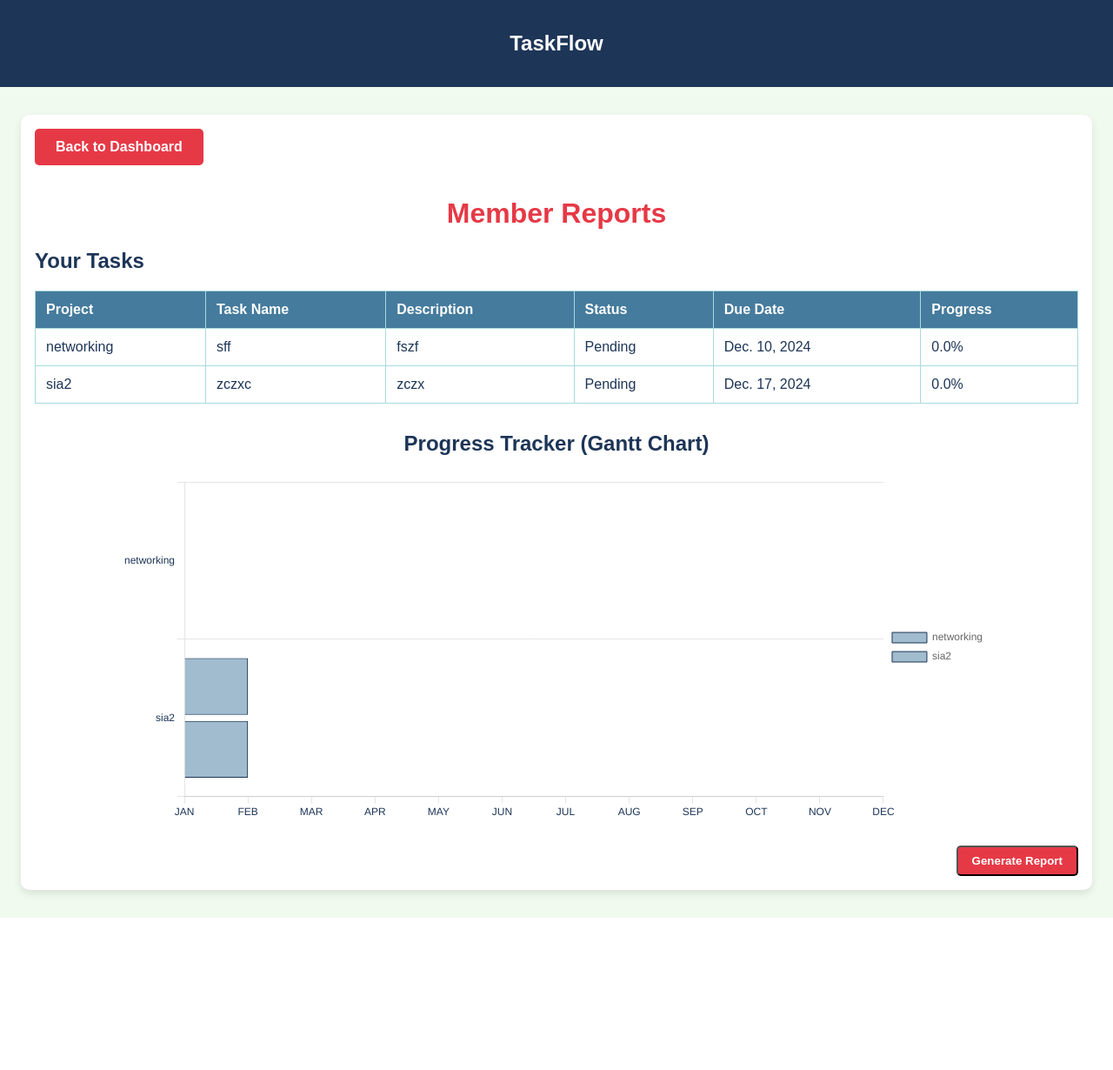
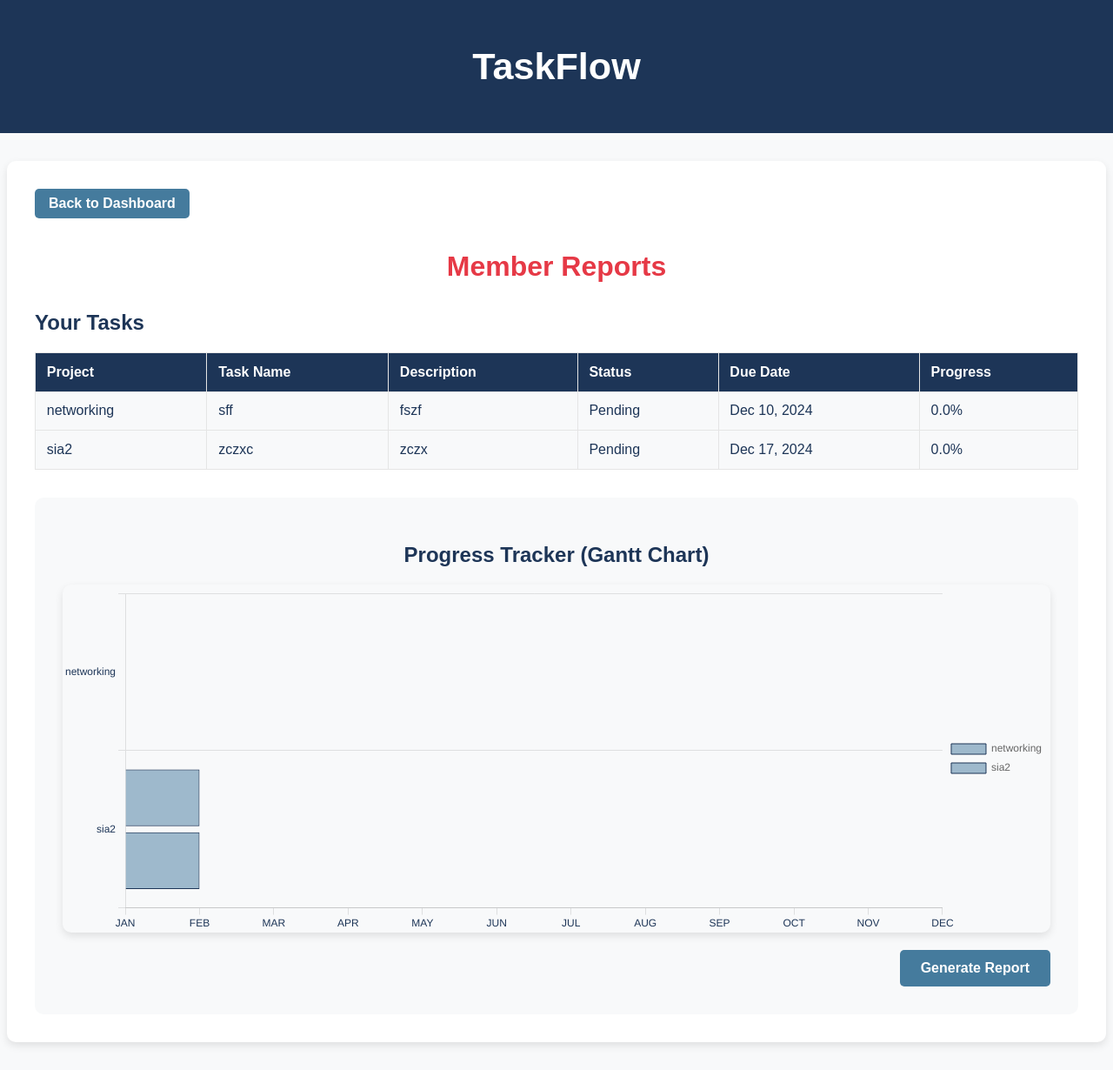
Before and after one commit to userrai/TaskFlow, a Django app: page /dashboard/member-reports/ in a window 1280 px wide. Shown: the whole page at 87% size. Before the commit the page ends 1055 px from the top, so only its background shows below. Run offline with Django 5.2, Linux system fonts and the light colour scheme; a user stored in the database is signed in; data comes from the database, SQL or seed files in the repository; both versions use the stored data as it was after the commit.

Commit message:
modified leader and member report pages

```diff
--- a/MyProject/MyApp/models.py
+++ b/MyProject/MyApp/models.py
@@ -32,6 +32,11 @@ class Project(models.Model):
         completed_tasks = self.tasks.filter(status='completed').count()
         return (completed_tasks / total_tasks) * 100
 
+    def save(self, *args, **kwargs):
+        """Automatically update project progress before saving."""
+        self.progress = self.calculate_progress()
+        super().save(*args, **kwargs)
+
     def get_task_summary(self):
         """Return task details for a summary report."""
         tasks = self.tasks.all()
@@ -54,9 +59,10 @@ ROLE_CHOICES = [
 class ProjectMember(models.Model):
     user = models.ForeignKey(User, on_delete=models.CASCADE)
     project = models.ForeignKey(Project, on_delete=models.CASCADE, related_name='members')
+    due_date = models.DateField(null=True, blank=True)  # Added due date
     role = models.CharField(max_length=20, choices=ROLE_CHOICES, default='team_member')
     joined_at = models.DateTimeField(auto_now_add=True)
-    progress = models.FloatField(default=0)  # Member's progress in percentage for the project
+    progress = models.FloatField(default=0)  # Project progress in percentage
 
     def __str__(self):
         return f"{self.user.username} in {self.project.name}"
@@ -94,3 +100,14 @@ class Task(models.Model):
     def get_user_tasks(user):
         """Retrieve all tasks assigned to a specific user."""
         return Task.objects.filter(assigned_to=user)
+
+    def save(self, *args, **kwargs):
+        """Ensure the parent project’s progress is updated when a task is saved."""
+        super().save(*args, **kwargs)
+        if self.project:
+            self.project.save()  # Update the project's progress whenever a task is saved
+
+    def update_task_status(self, status):
+        """Update the status of the task and ensure the project's progress is recalculated."""
+        self.status = status
+        self.save()  # This will automatically update the project progress due to the overridden save method in Task
--- a/MyProject/MyApp/static/css/member_reports.css
+++ b/MyProject/MyApp/static/css/member_reports.css
@@ -5,13 +5,16 @@
     --celadon-blue: #457B9D;
     --prussian-blue: #1D3557;
     --hover-blue: #DFF6F3;
+    --light-gray: #F8F9FA;
+    --medium-gray: #E5E5E5;
+    --dark-blue: #264653;
 }
 
 body {
-    font-family: Arial, sans-serif;
+    font-family: 'Arial', sans-serif;
     margin: 0;
     padding: 0;
-    background-color: var(--honeydew);
+    background-color: var(--light-gray);
     color: var(--prussian-blue);
 }
 
@@ -20,125 +23,91 @@ header {
     color: white;
     padding: 1rem;
     text-align: center;
+    font-size: 1.8rem;
+    font-weight: bold;
 }
 
 .container {
     max-width: 1200px;
     margin: 2rem auto;
-    padding: 1rem;
+    padding: 2rem;
     background-color: white;
     border-radius: 10px;
     box-shadow: 0 4px 10px rgba(0, 0, 0, 0.1);
 }
 
 h1 {
+    color: var(--imperial-red);
     text-align: center;
-    color: var(--imperial-red);
+    margin-bottom: 2rem;
+    font-size: 2rem;
 }
 
-.tasks-table, .tasks-table th, .tasks-table td {
-    border: 1px solid var(--powder-blue);
-    border-collapse: collapse;
+.back-btn {
+    display: inline-block;
+    padding: 0.5rem 1rem;
+    color: white;
+    background-color: var(--celadon-blue);
+    border-radius: 5px;
+    text-decoration: none;
+    font-weight: bold;
+    margin-bottom: 1rem;
+}
+
+.back-btn:hover {
+    background-color: var(--prussian-blue);
 }
 
 .tasks-table {
     width: 100%;
+    border-collapse: collapse;
     margin-bottom: 2rem;
+    background-color: var(--light-gray);
 }
 
-.tasks-table th, .tasks-table td {
-    padding: 0.75rem;
+.tasks-table th,
+.tasks-table td {
     text-align: left;
+    padding: 0.8rem;
+    border: 1px solid var(--medium-gray);
 }
 
 .tasks-table th {
-    background-color: var(--celadon-blue);
+    background-color: var(--prussian-blue);
     color: white;
+    font-weight: bold;
 }
 
 .tasks-table tbody tr:hover {
     background-color: var(--hover-blue);
 }
 
-.back-btn {
-    display: inline-block;
-    padding: 0.75rem 1.5rem;
-    margin-bottom: 1rem;
-    background-color: var(--imperial-red);
-    color: white;
-    text-decoration: none;
-    border-radius: 5px;
-    text-align: center;
-    font-weight: bold;
-    cursor: pointer;
-}
-
-.back-btn:hover {
-    background-color: var(--prussian-blue);
-}
-
 .gantt-container {
     margin-top: 2rem;
     text-align: center;
+    background-color: var(--light-gray);
+    padding: 2rem;
+    border-radius: 10px;
 }
 
 .gantt-chart {
     margin: auto;
-    width: 90%;
-    height: 300px;
+    border-radius: 10px;
+    overflow: hidden;
+    box-shadow: 0 4px 10px rgba(0, 0, 0, 0.1);
 }
 
-.pagination-buttons {
-    display: flex;
-    justify-content: flex-end;
-    margin-top: 1rem;
-    text-align: right;
-}
-
-.pagination-buttons button {
-    padding: 0.5rem 1rem;
-    margin-left: 0.5rem;
+.generate-report-btn {
     background-color: var(--celadon-blue);
     color: white;
     border: none;
+    padding: 0.75rem 1.5rem;
     border-radius: 5px;
+    font-size: 1rem;
     font-weight: bold;
-    cursor: pointer;
-}
-
-.pagination-buttons button:disabled {
-    background-color: #ccc;
-    cursor: not-allowed;
-}
-
-.pagination-buttons button:hover:not(:disabled) {
-    background-color: var(--prussian-blue);
-}
-
-.generate-report-btn {
-    display: inline-block;
-    padding: 0.5rem 1rem;
-    background-color: var(--imperial-red);
-    color: white;
-    text-decoration: none;
-    border-radius: 5px;
-    font-weight: bold;
-    margin-top: 0.5rem;
     cursor: pointer;
 }
 
 .generate-report-btn:hover {
     background-color: var(--prussian-blue);
 }
-
-.gantt-chart {
-    margin: auto;
-    width: 100%;
-    max-width: 1200px;
-    height: 400px;
-}
-
-canvas {
-    display: block;
-    margin: auto;
-}
--- a/MyProject/MyApp/views.py
+++ b/MyProject/MyApp/views.py
@@ -260,28 +260,41 @@ def leader_reports(request):
     if request.user.role != 'project_leader':
         return redirect('dashboard')  # Redirect non-leader users
 
-    projects = Project.objects.filter(members__user=request.user, members__role='project_manager')
+    # Fetch only projects where the user is a project leader
+    projects = Project.objects.filter(
+        members__user=request.user,
+        members__role='project_leader'
+    ).distinct()
 
+    # Paginate projects
     project_paginator = Paginator(projects, 10)
     project_page_number = request.GET.get('project_page', 1)
     project_page_obj = project_paginator.get_page(project_page_number)
 
-    tasks = Task.objects.filter(project__in=projects)
+    # Fetch all tasks related to these projects
+    tasks = Task.objects.filter(project__in=projects).select_related('assigned_to')
 
+    # Paginate tasks
     task_paginator = Paginator(tasks, 10)
     task_page_number = request.GET.get('task_page', 1)
     task_page_obj = task_paginator.get_page(task_page_number)
 
-    members = ProjectMember.objects.filter(project__in=projects)
+    # Fetch all members of these projects
+    members = ProjectMember.objects.filter(project__in=projects).select_related('user')
 
+    # Paginate members
     member_paginator = Paginator(members, 10)
     member_page_number = request.GET.get('member_page', 1)
     member_page_obj = member_paginator.get_page(member_page_number)
+
+    # Pass all tasks (not paginated) for the Gantt chart
+    all_tasks = Task.objects.filter(project__in=projects)
 
     return render(request, 'reports/leader_reports.html', {
         'projects': project_page_obj,
         'tasks': task_page_obj,
         'members': member_page_obj,
+        'all_tasks': all_tasks,
     })
 
 def generate_csv_report(request):
@@ -296,7 +309,7 @@ def generate_csv_report(request):
     writer.writerow(['Project Name', 'Description', 'Status', 'Progress (%)'])
 
     for project in projects:
-        # Make sure progress is a valid value
+        # Ensure progress is a valid value
         status = 'Completed' if project.progress == 100 else 'In Progress'
         writer.writerow([project.name, project.description, status, project.progress])
 
@@ -325,25 +338,40 @@ def generate_project_summary_report(request, project_id):
 
     writer = csv.writer(response)
 
+    # Write project summary headers
     writer.writerow(['Project Name', project.name])
     writer.writerow(['Description', project.description])
-    writer.writerow([])
+    writer.writerow(['Due Date', project.due_date])
+    writer.writerow(['Progress (%)', project.progress])
+    writer.writerow([])  # Empty row for separation
 
+    # Write task details headers
     writer.writerow(
-        ['Task ID', 'Task Name', 'Status', 'Assigned To', 'Start Date', 'Due Date', 'Completion Date', 'Priority',
-         'Progress', 'Notes'])
+        ['Task ID', 'Task Name', 'Status', 'Assigned To', 'Start Date', 'Due Date', 'Completion Date', 'Priority', 'Progress', 'Notes']
+    )
 
+    # Write task details
     for task in tasks:
+        # Handle task completion date and priority
+        completion_date = task.updated_at if task.status == 'completed' else 'N/A'
+        priority = 'High' if task.progress > 50 else 'Low'  # Example priority based on progress
+        notes = f"{task.description[:50]}..."  # Display first 50 characters of description as notes
+
         writer.writerow([
             task.id,
             task.name,
             task.status,
             task.assigned_to.username if task.assigned_to else 'N/A',
+            task.created_at,
             task.due_date,
+            completion_date,
+            priority,
             f"{task.progress:.2f}%",
+            notes
         ])
 
     return response
+
 
 @login_required
 def project_tasks_data(request, project_id):
```
Also changed, not shown: MyProject/MyApp/static/css/leader_reports.css (+60 -56 lines), MyProject/MyApp/templates/reports/leader_reports.html (+11 -4 lines), MyProject/MyApp/templates/reports/member_reports.html (+32 -16 lines), MyProject/db.sqlite3.
